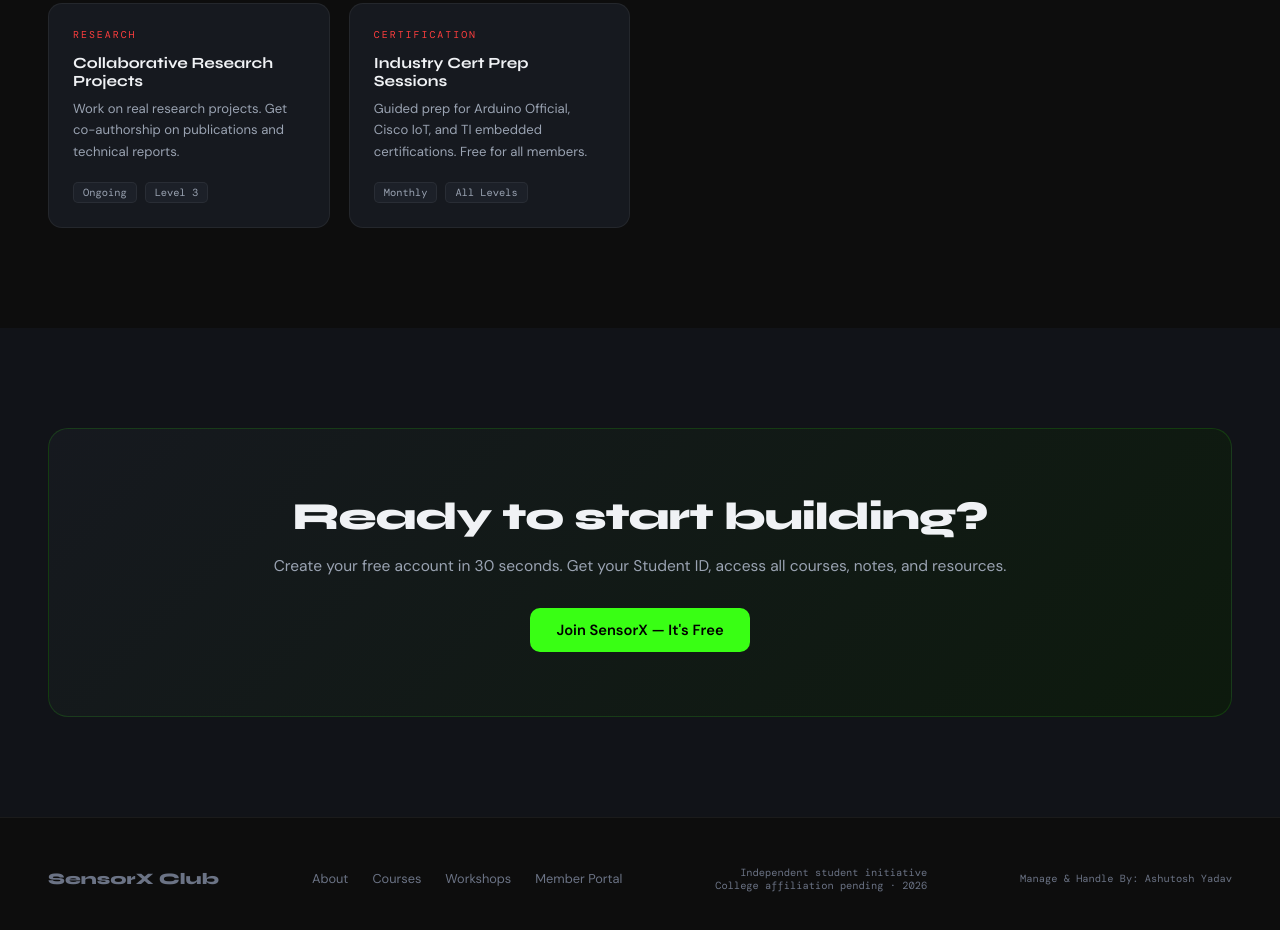
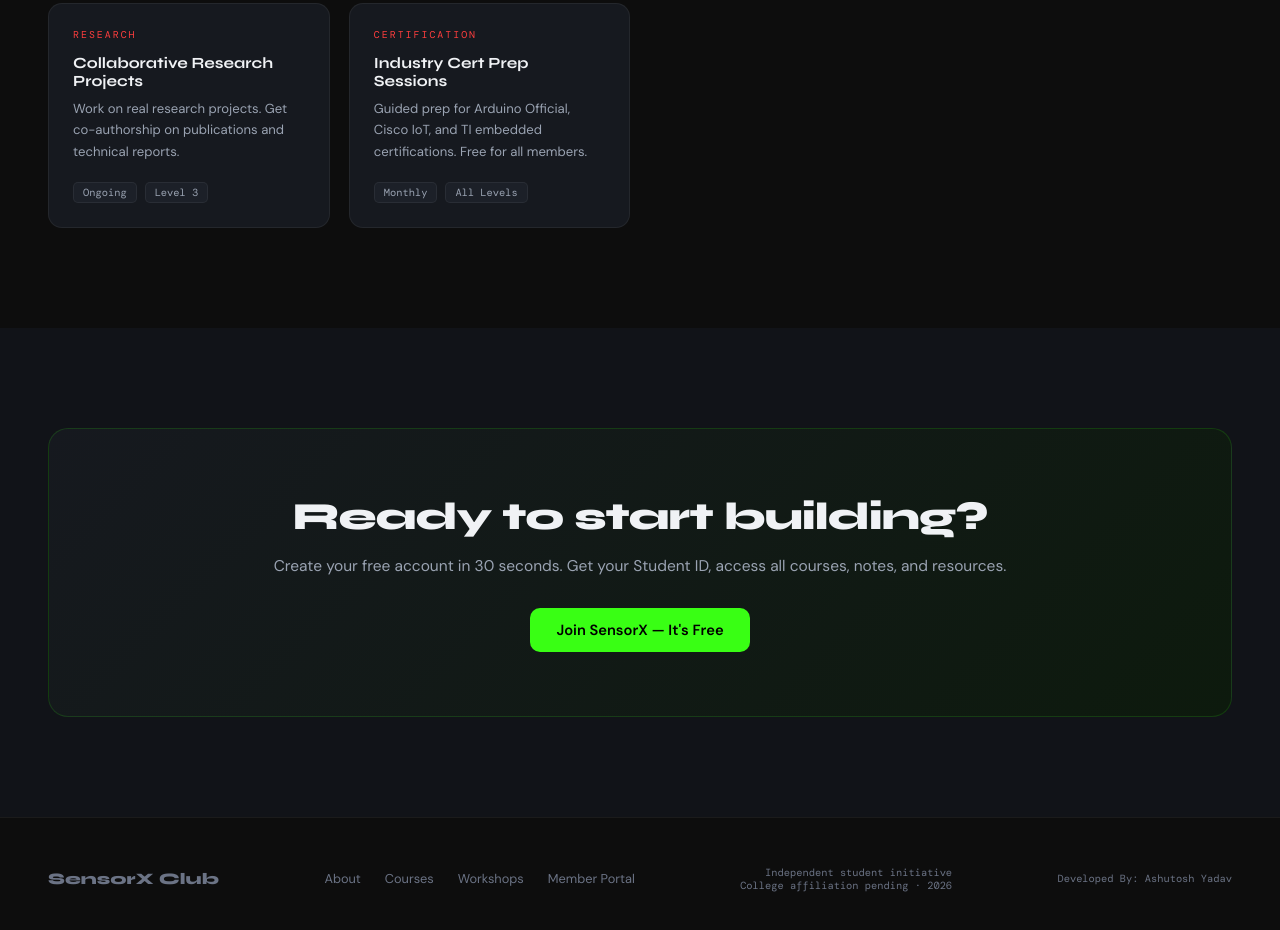
Before and after one commit to octoqbit/sensorx, a plain HTML site: page index.html in a window 1280 px wide. Shown: the part 3863-4793 px from the top of the page. Drawn offline with nearby package versions, Linux system fonts and the light colour scheme.

Commit message:
Update footer note from 'Manage & Handle By' to 'Developed By'

```diff
--- a/index.html
+++ b/index.html
@@ -506,7 +506,7 @@ footer { background:var(--g1); border-top:1px solid var(--border); padding:3rem
       <a href="login.html">Member Portal</a>
     </div>
     <div class="footer-note">Independent student initiative<br>College affiliation pending · 2026</div>
-    <div class="footer-note">Manage & Handle By: Ashutosh Yadav</div>
+    <div class="footer-note">Developed By: Ashutosh Yadav</div>
   </div>
 </footer>
 
```
